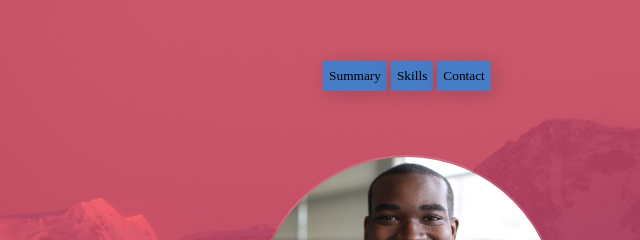
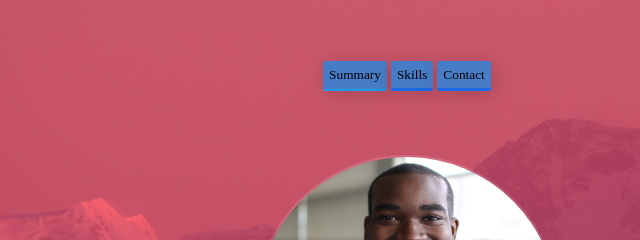
Before and after one commit to AUnderwood9/HizamoPortfolio, a plain HTML site: page index.html in a window 1280 px wide. In both pictures the pointer is over the button "Summary". Shown: the part 237-477 px from the top of the page, 226-866 px from the left. Drawn offline with nearby package versions, Linux system fonts and the light colour scheme; a web font is replaced by a local one.

Commit message:
Tweaked some button styles.

```diff
--- a/styles/generalComponents.css
+++ b/styles/generalComponents.css
@@ -3,10 +3,12 @@
 	background: none;
 	box-shadow: none;
 	border-radius: 2px;
+	/* text-shadow: 0 1px 2px rgba(0, 0, 0, 0.25); */
 }
 
 .secondaryFlatButtonColored{
 	background-color: rgba(65,127,204,0.95);
+	border-bottom: 3px solid rgba(25,107,235,0.95);
 	-webkit-box-shadow: 3px 3px 20px 0px rgba(0,0,0,0.2);
 	-moz-box-shadow: 3px 3px 20px 0px rgba(0,0,0,0.2);
 	box-shadow: 3px 3px 20px 0px rgba(0,0,0,0.2);
--- a/styles/pageEffects.css
+++ b/styles/pageEffects.css
@@ -38,3 +38,8 @@
 	transform: translate(-50%,0);
 	pointer-events: none
 }
+
+.defaultFlatButton.secondaryFlatButtonColored:hover{
+	border-bottom: 2px solid rgba(25, 157, 235, 0.95);
+	cursor: pointer;
+}
--- a/styles/style.css
+++ b/styles/style.css
@@ -1,6 +1,6 @@
 /*
 	Color Spectrum:
-		Blue (Main?): #0B3954 #004577 #2751e8 #417fcc #2667b7 #66C9FF #BFD7EA #A3BCF9
+		Blue (Main?): #0B3954 #004577 #2751e8 #417fcc #2667b7 #66ccff #BFD7EA #A3BCF9
 		Green: #087E8B
 		Grey: #3f3f3f #ABBACC #C9CAD9 #D8FOFF  #8693AB
 		Black: #262626
@@ -30,6 +30,13 @@ a[class*="headerButton"].defaultFlatButton{
 
 .quaternaryBackgroundColor{
 	background-color: rgba(38, 38, 38, 0.85);
+}
+
+.quinaryBackgroundColor{
+	/* background-color: rgba(38, 38, 38, 0.85); */
+	/* background-color: #D8FOFF; */
+	/* background-color: #ABBACC;  */
+	background-color: rgba(171, 186, 204, 0.85);
 }
 
 .dividerLine{
```
